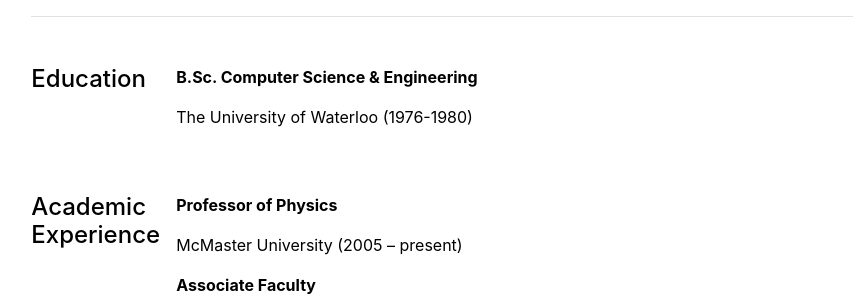
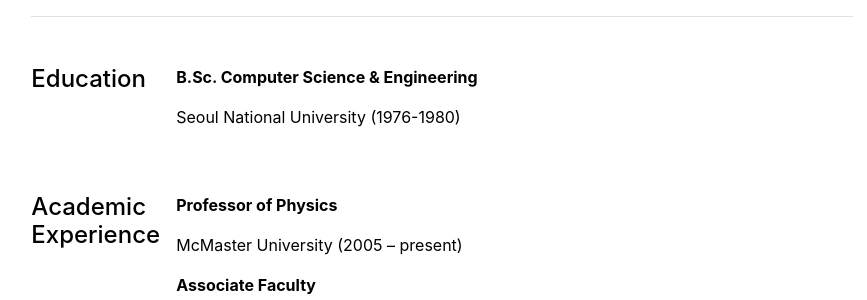
Before and after one commit to stackbit-projects/parallel-tiger-95a47, a Jekyll site: the page built from cv.md, in a window 1280 px wide. Shown: the part 207-507 px from the top of the page, without its empty margins (198-1065 px from the left). Built offline with Jekyll 4.4.1, drawn with Linux system fonts in a browser that asks for light colours.

Commit message:
education.yml: updated description in items

```diff
--- a/_data/cv/education.yml
+++ b/_data/cv/education.yml
@@ -1,2 +1,2 @@
 - title: B.Sc. Computer Science & Engineering
-  description: The University of Waterloo (1976-1980)
+  description: Seoul National University (1976-1980)
```
